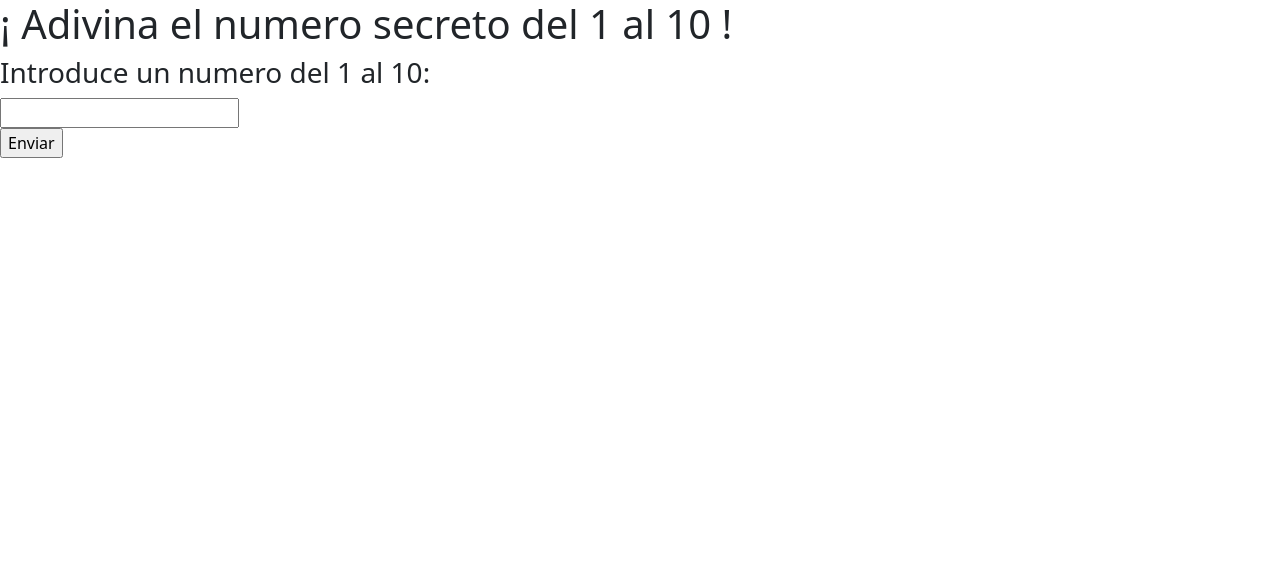
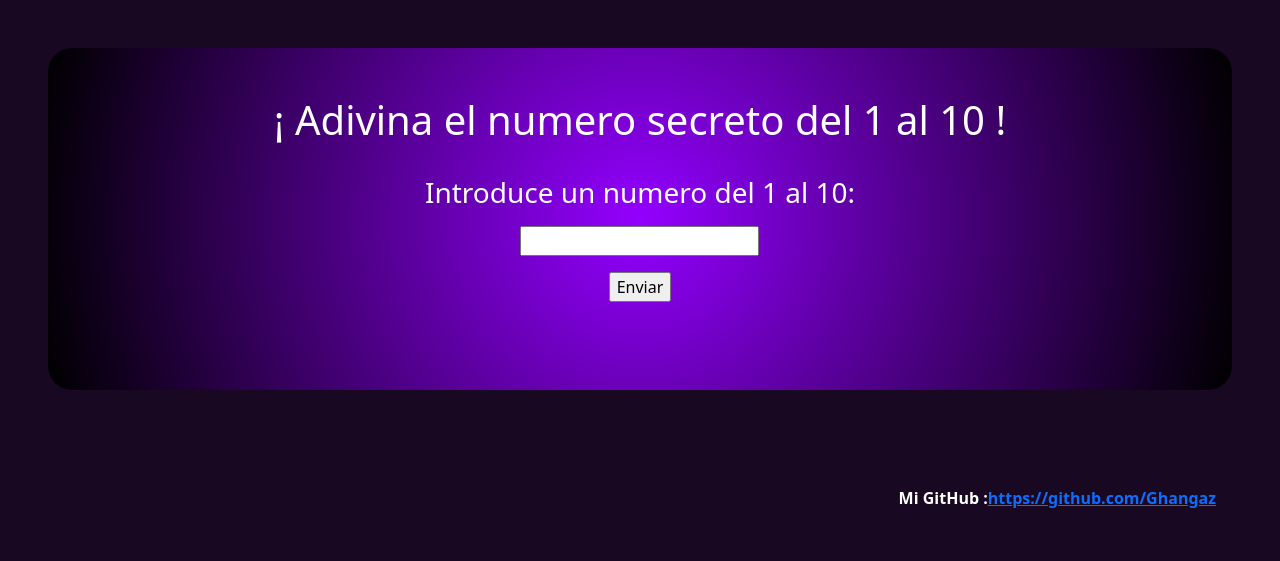
Before and after one commit to Ghangaz/Adivina-el-numero-Secreto, a plain HTML site: page index.html in a window 1280 px wide. Drawn offline with nearby package versions, Linux system fonts and the light colour scheme.

Commit message:
estructura y estilo 1

```diff
--- a/index.html
+++ b/index.html
@@ -10,21 +10,28 @@
     <title>Adivinar el Número Secreto</title>
 </head>
 <body>
-    <main>
+    <main class="m-5 p-5">
+        <section class="d-flex justify-content-center">
         <h1> ¡ Adivina el numero secreto del 1 al 10 !</h1>
-
+        </section>
+        <section class="m-4 d-flex justify-content-center">
         <form>
-
             <h3>Introduce un numero del 1 al 10:</h3>
+            <section  class="m-3 d-flex justify-content-center">
             <input type="text" name="numero" id="numero">
-            <br>
-            <input type="submit" value="Enviar" id="btnEnviar">
+        </section>
+        <section  class="m-3 d-flex justify-content-center">
+            <input class="" type="submit" value="Enviar" id="btnEnviar">
+        </section>
         </form>
-
+      </section>
         <section>
             <div id="result"></div>
         </section>
     </main>
+    <footer>
+        <b class="m-3 p-5 d-flex justify-content-end">Mi GitHub :      <a href="https://github.com/Ghangaz">https://github.com/Ghangaz</a></b>
+    </footer>
 </body>
 <script src="https://cdn.jsdelivr.net/npm/bootstrap@5.2.1/dist/js/bootstrap.bundle.min.js" integrity="sha384-u1OknCvxWvY5kfmNBILK2hRnQC3Pr17a+RTT6rIHI7NnikvbZlHgTPOOmMi466C8" crossorigin="anonymous"></script>
 </html>
--- a/style.css
+++ b/style.css
@@ -1,7 +1,11 @@
 body {
 
+    background-color: #190821;
+    color: white;
 }
 
 main{
-
+    background: #9300ff;
+    background: radial-gradient(circle, #9300ff 0%, #000000 100%);
+    border-radius: 24px;
 }
```
